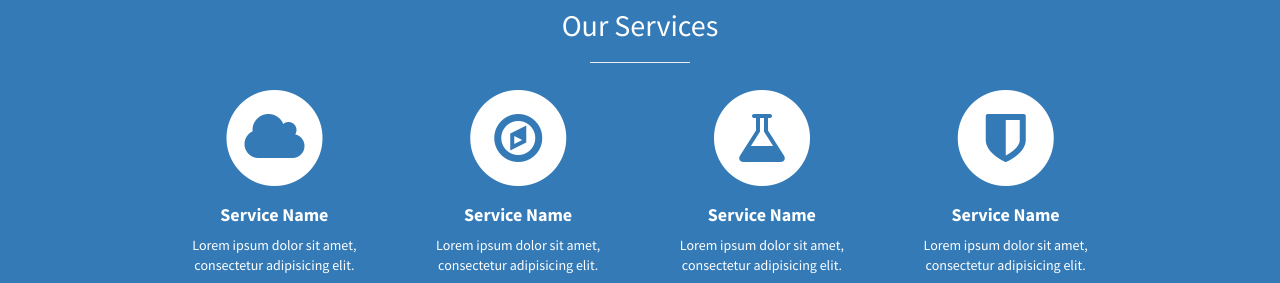
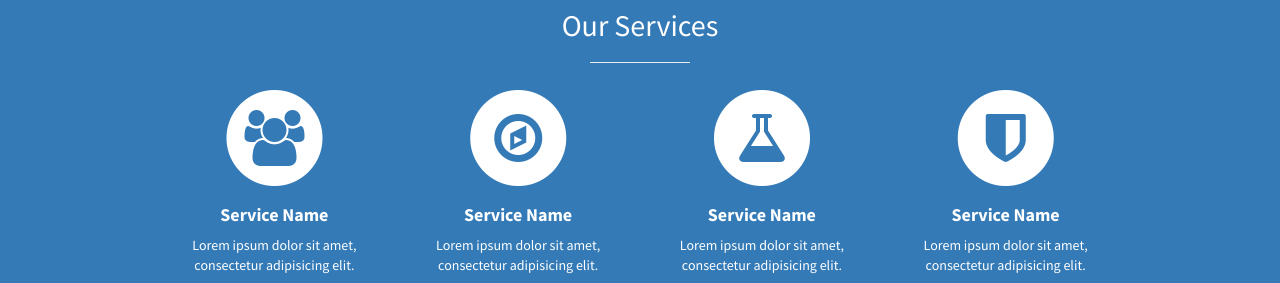
Before and after one commit to venphi/venphi.github.io, a Jekyll site: the page built from index.html, in a window 1280 px wide. Shown: the part 1173-1456 px from the top of the page. Built offline with Jekyll 4.4.1, drawn with Linux system fonts in a browser that asks for light colours.

Commit message:
change icon users

```diff
--- a/_includes/services.html
+++ b/_includes/services.html
@@ -10,7 +10,7 @@
             <div class="service-item">
               <span class="fa-stack fa-4x">
               <i class="fa fa-circle fa-stack-2x"></i>
-              <i class="fa fa-cloud fa-stack-1x text-primary"></i>
+              <i class="fa fa-users fa-stack-1x text-primary"></i>
             </span>
               <h4>
                 <strong>Service Name</strong>
```
